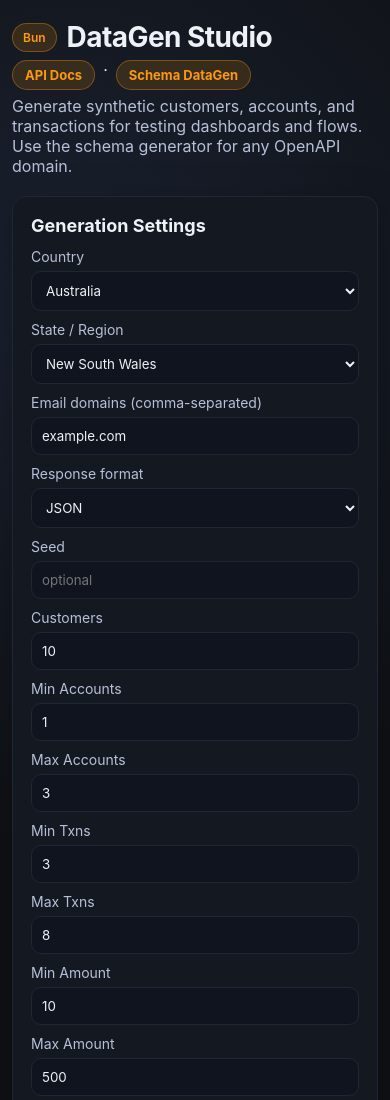
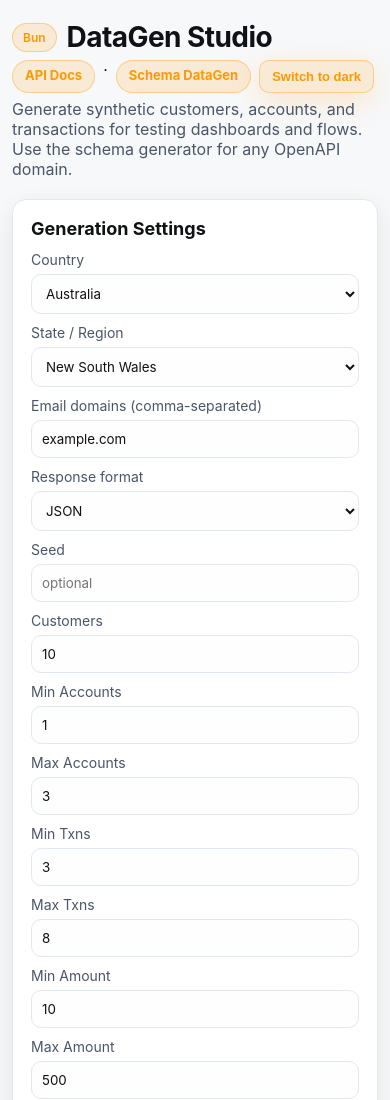
Before and after one commit to anoopsimon/datagen, a website: page public/index.html in a window 390 px wide. Shown: the top 1100 px of the page. Drawn offline with Linux system fonts and the light colour scheme; no server answers.

Commit message:
feat : added theme switcher

```diff
--- a/public/app.js
+++ b/public/app.js
@@ -4,6 +4,7 @@ const countrySelect = document.getElementById("country");
 const stateSelect = document.getElementById("state");
 const currencyInput = form.querySelector("input[name=\"currency\"]");
 const formatSelect = form.querySelector("select[name=\"format\"]");
+const themeToggle = document.getElementById("theme-toggle");
 const tabs = [...document.querySelectorAll(".tab")];
 const viewers = {
   customers: document.getElementById("customers"),
@@ -265,6 +266,24 @@ tabs.forEach((tab) => {
   });
 });
 
+const applyTheme = (theme) => {
+  document.documentElement.setAttribute("data-theme", theme);
+  localStorage.setItem("datagen-theme", theme);
+  if (themeToggle) themeToggle.textContent = theme === "light" ? "Switch to dark" : "Switch to light";
+};
+
+const initTheme = () => {
+  const stored = localStorage.getItem("datagen-theme");
+  const prefersLight = window.matchMedia && window.matchMedia("(prefers-color-scheme: light)").matches;
+  const theme = stored || (prefersLight ? "light" : "dark");
+  applyTheme(theme);
+};
+
+themeToggle?.addEventListener("click", () => {
+  const current = document.documentElement.getAttribute("data-theme") || "dark";
+  applyTheme(current === "light" ? "dark" : "light");
+});
+
 copyBtn?.addEventListener("click", async () => {
   const activeKey = document.querySelector(".tab.active")?.dataset.target ?? "customers";
   const content = viewers[activeKey]?.textContent ?? "";
@@ -282,6 +301,7 @@ copyBtn?.addEventListener("click", async () => {
 
 populateStates(countrySelect.value);
 syncCurrency(countrySelect.value);
+initTheme();
 
 // Initial fetch
 fetchData("customers");
--- a/public/index.html
+++ b/public/index.html
@@ -15,6 +15,7 @@
       <div class="header-links">
         <a href="/api-docs.html">API Docs</a> ·
         <a href="/swagger-datagen.html">Schema DataGen</a>
+        <button type="button" class="ghost" id="theme-toggle">Switch theme</button>
       </div>
       <p class="lede">
         Generate synthetic customers, accounts, and transactions for testing dashboards and flows. Use the schema generator for any OpenAPI domain.
--- a/public/styles.css
+++ b/public/styles.css
@@ -9,6 +9,15 @@
   --border: #202634;
   --shadow: 0 10px 40px rgba(0, 0, 0, 0.25);
   font-family: "Inter", "Segoe UI", system-ui, -apple-system, sans-serif;
+}
+
+:root[data-theme="light"] {
+  --bg: #f7f8fa;
+  --panel: #ffffff;
+  --text: #0f1115;
+  --muted: #4a5568;
+  --border: #e2e8f0;
+  --shadow: 0 8px 24px rgba(15, 17, 21, 0.08);
 }
 
 *,
@@ -25,6 +34,10 @@ body {
     #0f1115;
   color: var(--text);
   padding: 32px 20px 48px;
+}
+
+:root[data-theme="light"] body {
+  background: var(--bg);
 }
 
 header {
@@ -148,6 +161,12 @@ textarea {
   font-family: inherit;
 }
 
+:root[data-theme="light"] input,
+:root[data-theme="light"] select,
+:root[data-theme="light"] textarea {
+  background: #fefefe;
+}
+
 input:focus,
 select:focus,
 textarea:focus {
@@ -218,6 +237,12 @@ button.tab.active {
   max-height: 500px;
   overflow: auto;
   font-size: 13px;
+}
+
+:root[data-theme="light"] .viewer,
+:root[data-theme="light"] .snippet {
+  background: #fefefe;
+  color: #1a202c;
 }
 
 .viewer.active {
```
